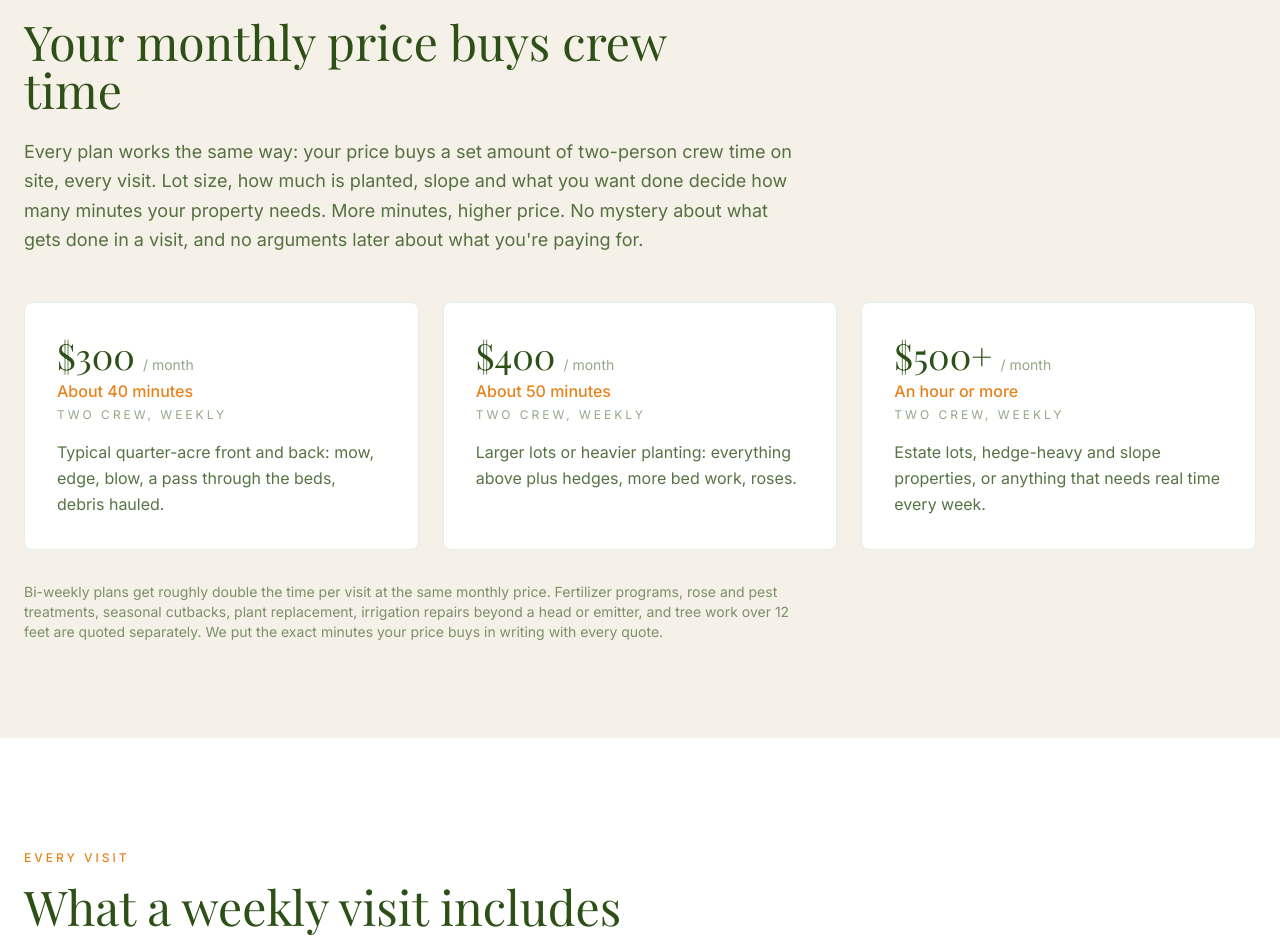
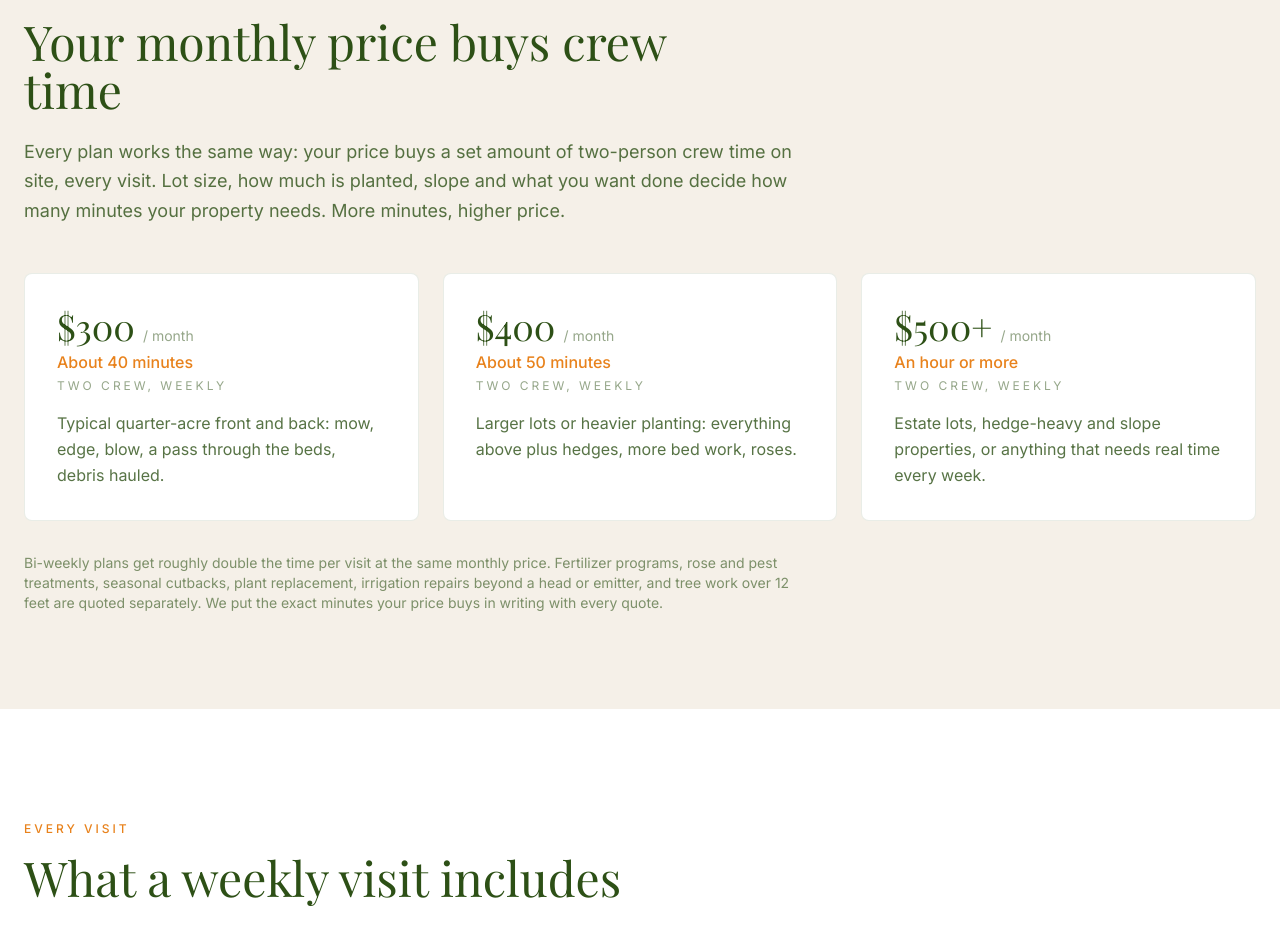
Before and after one commit to gavinmohrmann/orange-path-landscaping, a Next.js app: page /maintenance in a window 1280 px wide. Shown: the part 1121-2058 px from the top of the page. Built offline with nearby package versions, Linux system fonts and the light colour scheme; a web font is replaced by a local one.

Commit message:
Maintenance: trim pricing copy

```diff
--- a/app/maintenance/page.tsx
+++ b/app/maintenance/page.tsx
@@ -138,7 +138,7 @@ export default function MaintenancePage() {
           <p className="section-label mb-4">How we price</p>
           <h2 className="font-serif text-green-900 text-4xl md:text-5xl mb-6 max-w-2xl">Your monthly price buys crew time</h2>
           <p className="text-green-900/80 text-lg leading-relaxed max-w-3xl mb-12">
-            Every plan works the same way: your price buys a set amount of two-person crew time on site, every visit. Lot size, how much is planted, slope and what you want done decide how many minutes your property needs. More minutes, higher price. No mystery about what gets done in a visit, and no arguments later about what you&apos;re paying for.
+            Every plan works the same way: your price buys a set amount of two-person crew time on site, every visit. Lot size, how much is planted, slope and what you want done decide how many minutes your property needs. More minutes, higher price.
           </p>
           <div className="grid md:grid-cols-3 gap-6">
             {[
```
